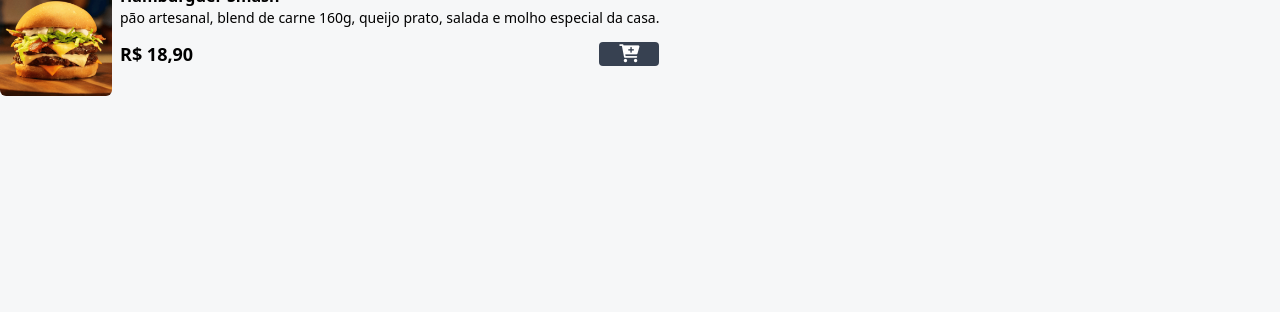
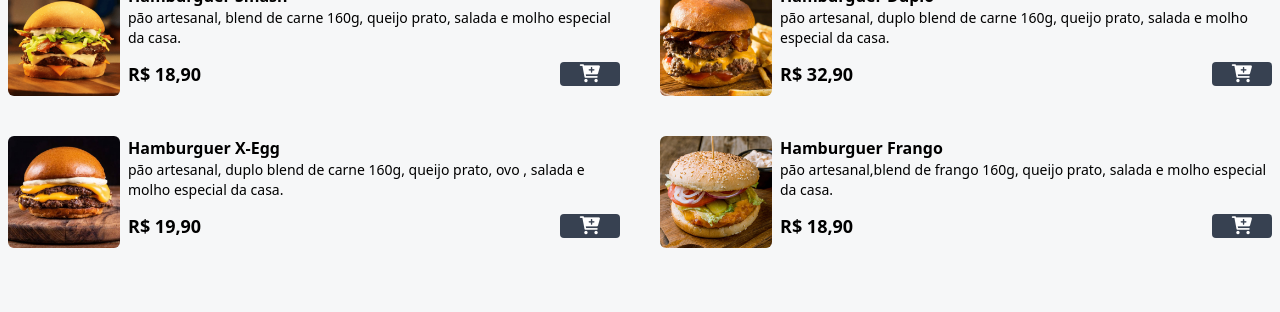
Before and after one commit to thiagoeu/cardapio, a website: page index.html in a window 1280 px wide. Shown: the part 508-820 px from the top of the page. Drawn offline with Linux system fonts and the light colour scheme.

Commit message:
feat:: add products

```diff
--- a/index.html
+++ b/index.html
@@ -32,9 +32,9 @@
     <!-- inicio menu -->
     <div id="menu">
 
-        <menu>
+        <main class="grid grid-cols-1 md:grid-cols-2 gap-7 md:gap-10 mx-auto max-w-7xl px-2 mb-16">
 
-            <!-- produto item-->
+            <!-- produto item 1-->
             <div class="flex gap-2">
                 <img src="./assets/hamb-1.png"
                 alt="smash"
@@ -47,14 +47,92 @@
 
                     <div class="flex items-center gap-2 justify-between mt-3">
                         <p class="font-bold text-lg"> R$ 18,90</p>
-                        <button class="bg-gray-700 px-5 rounded add-to-cart-btn">
+                        <button
+                            class="bg-gray-700 px-5 rounded add-to-cart-btn"
+                            data-name="Hamburguer Smash"
+                            data-price="18.90"
+                            >
                             <i class="fa fa-cart-plus text-lg text-white"></i>
                         </button>
                     </div>
                 </div>
             </div>
                 <!-- fim produto item-->
-        </menu>
+            <!-- produto item 2-->
+            <div class="flex gap-2">
+                <img src="./assets/hamb-2.png"
+                alt="smash"
+                class="w-28 h-28 rounded-md hover:scale-110 hover:-rotate-2 duration-300 "
+                >
+
+                <div>
+                    <p class="font-bold">Hamburguer Duplo</p>
+                    <p class="text-sm">pão artesanal, duplo blend de carne 160g, queijo prato, salada e molho especial da casa.</p>
+
+                    <div class="flex items-center gap-2 justify-between mt-3">
+                        <p class="font-bold text-lg"> R$ 32,90</p>
+                        <button
+                            class="bg-gray-700 px-5 rounded add-to-cart-btn"
+                            data-name="Hamburguer Duplo"
+                            data-price="32.90"
+                            >
+                            <i class="fa fa-cart-plus text-lg text-white"></i>
+                        </button>
+                    </div>
+                </div>
+            </div>
+                <!-- fim produto item-->
+
+            <!-- produto item 3-->
+            <div class="flex gap-2">
+                <img src="./assets/hamb-3.png"
+                alt="x-egg"
+                class="w-28 h-28 rounded-md hover:scale-110 hover:-rotate-2 duration-300 "
+                >
+
+                <div>
+                    <p class="font-bold">Hamburguer X-Egg</p>
+                    <p class="text-sm">pão artesanal, duplo blend de carne 160g, queijo prato, ovo , salada e molho especial da casa.</p>
+
+                    <div class="flex items-center gap-2 justify-between mt-3">
+                        <p class="font-bold text-lg"> R$ 19,90</p>
+                        <button
+                            class="bg-gray-700 px-5 rounded add-to-cart-btn"
+                            data-name="Hamburguer X-Egg"
+                            data-price="19.90"
+                            >
+                            <i class="fa fa-cart-plus text-lg text-white"></i>
+                        </button>
+                    </div>
+                </div>
+            </div>
+                <!-- fim produto item-->
+
+            <!-- produto item 4-->
+            <div class="flex gap-2">
+                <img src="./assets/hamb-4.png"
+                alt="frango"
+                class="w-28 h-28 rounded-md hover:scale-110 hover:-rotate-2 duration-300 "
+                >
+
+                <div>
+                    <p class="font-bold">Hamburguer Frango</p>
+                    <p class="text-sm">pão artesanal,blend de frango 160g, queijo prato, salada e molho especial da casa.</p>
+
+                    <div class="flex items-center gap-2 justify-between mt-3">
+                        <p class="font-bold text-lg"> R$ 18,90</p>
+                        <button
+                            class="bg-gray-700 px-5 rounded add-to-cart-btn"
+                            data-name="Hamburguer Frango"
+                            data-price="18.90"
+                            >
+                            <i class="fa fa-cart-plus text-lg text-white"></i>
+                        </button>
+                    </div>
+                </div>
+            </div>
+                <!-- fim produto item-->
+        </main>
 
     </div>
 
```
Also changed, not shown: styles/output.css.
